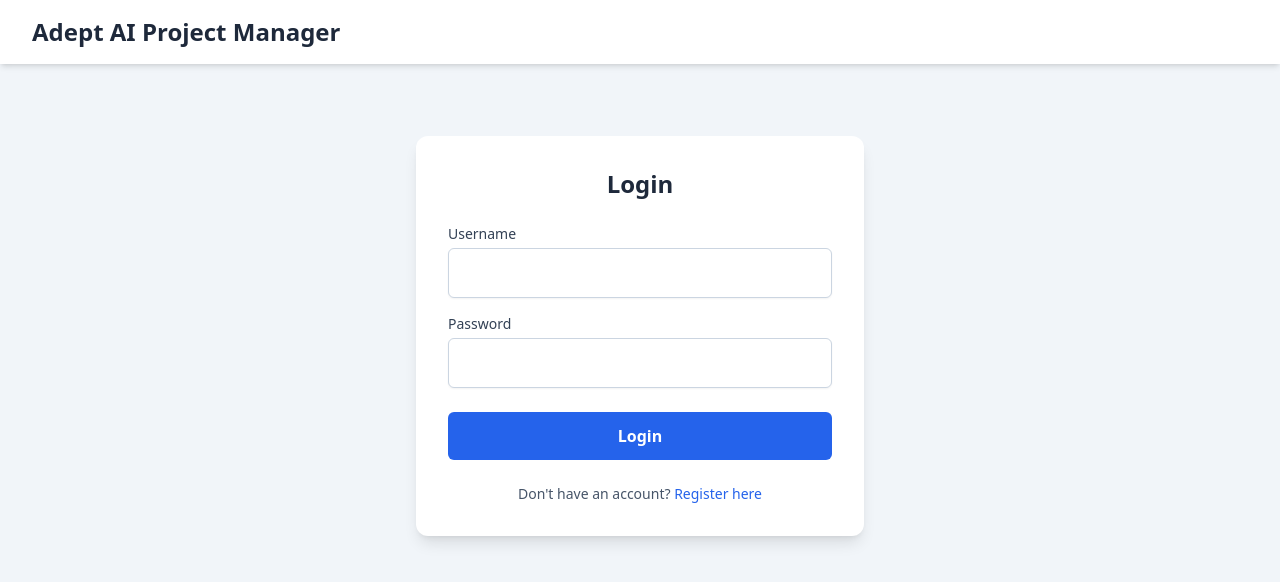
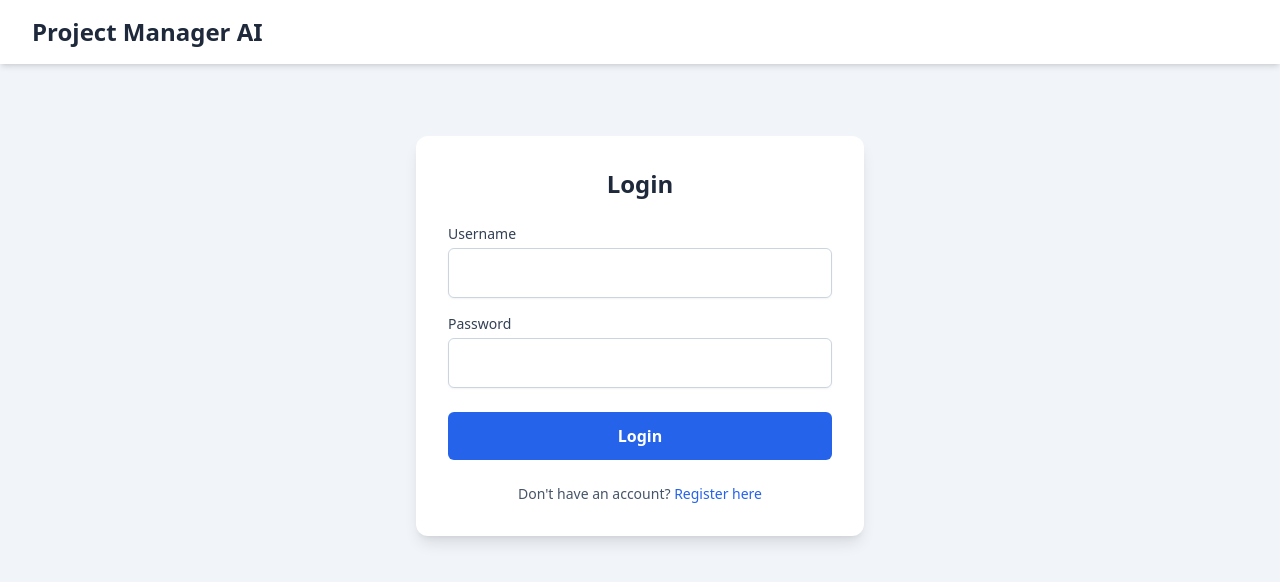
Before and after one commit to elvin-mark/project-manager-ai, a Vue app in the folder frontend/: page /login in a window 1280 px wide. Shown: the top 582 px of the page. Built offline with nearby package versions, Linux system fonts and the light colour scheme.

Commit message:
update name of the web app

```diff
--- a/frontend/index.html
+++ b/frontend/index.html
@@ -4,7 +4,7 @@
     <meta charset="UTF-8">
     <link rel="icon" href="/favicon.ico">
     <meta name="viewport" content="width=device-width, initial-scale=1.0">
-    <title>Vite App</title>
+    <title>Project Manager AI</title>
   </head>
   <body>
     <div id="app"></div>
--- a/frontend/src/components/Header.vue
+++ b/frontend/src/components/Header.vue
@@ -1,7 +1,7 @@
 <template>
   <header class="bg-white shadow-md">
     <div class="container mx-auto px-4 md:px-8 py-4 flex items-center justify-between">
-      <h1 class="text-2xl font-bold text-slate-800">Adept AI Project Manager</h1>
+      <h1 class="text-2xl font-bold text-slate-800">Project Manager AI</h1>
       <button
         v-if="isLoggedIn"
         @click="handleLogout"
```
